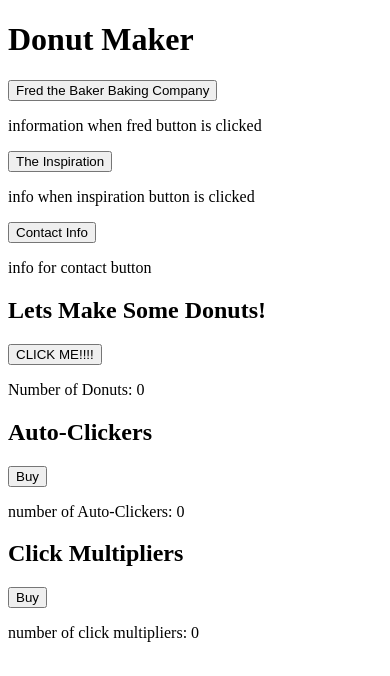
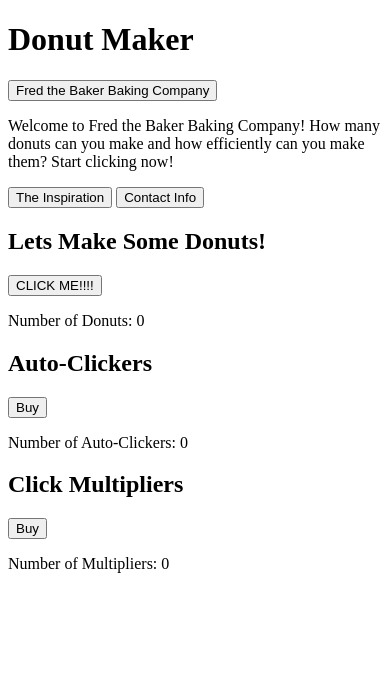
Before and after one commit to 2022-October-Java-PT-Classroom/donut-maker-campbene, a website built with Parcel: page index.html in a window 390 px wide. Both pictures are taken after a click on the button "Fred the Baker Baking Company". Built offline with nearby package versions, Linux system fonts and the light colour scheme.

Commit message:
iteration 3

```diff
--- a/donut-maker-app.js
+++ b/donut-maker-app.js
@@ -1,23 +1,34 @@
-import {DonutMaker} from "./donut-maker.js";
+import { DonutMaker } from "./donut-maker.js";
 
 const donutCount = document.querySelector(".donut_count");
-const autoClickerCount = document.querySelector('.auto_count');
-const multiplierCount = document.querySelector('.multi_count');
-const navButtonFred = document.querySelector('#fred-baker');
-const fredContent = document.querySelector('.fred-content');
-
-const navButtonInsp = document.querySelector('#inspiration');
-const navButtonContact = document.querySelector('#contact');
-
+const autoClickerCount = document.querySelector(".auto_count");
+const multiplierCount = document.querySelector(".multi_count");
+const navButtonFred = document.querySelector("#fred_baker");
+const fredContent = document.querySelector(".fred_content");
+const navButtonInsp = document.querySelector("#inspiration");
+const inspContent = document.querySelector(".inspiration_content");
+const navButtonContact = document.querySelector("#contact");
+const contactContent = document.querySelector(".contact_content");
 
 const appDonutMaker = new DonutMaker();
 renderPage();
 function renderPage() {
-  donutCount.innerHTML= "Number of Donuts: " + appDonutMaker.numDonut;
-  autoClickerCount.innerHTML = "number of Auto-Clickers: " + appDonutMaker.numAutoClicker;
-  multiplierCount.innerHTML = "number of click multipliers: " + appDonutMaker.donutMultiCount;
-  navButtonFred.addEventListener('click', ()=>{
-    fredContent.classList.toggle('show');
+  updateView();
+}
+
+function updateView() {
+  donutCount.innerHTML = "Number of Donuts: " + appDonutMaker.numDonut;
+  autoClickerCount.innerHTML =
+    "Number of Auto-Clickers: " + appDonutMaker.numAutoClicker;
+  multiplierCount.innerHTML =
+    "Number of Multipliers: " + appDonutMaker.donutMultiCount;
+  navButtonFred.addEventListener("click", () => {
+    fredContent.classList.toggle("show");
   });
-
+  navButtonInsp.addEventListener("click", () => {
+    inspContent.classList.toggle("show");
+  });
+  navButtonContact.addEventListener("click", () => {
+    contactContent.classList.toggle("show");
+  });
 }
--- a/donut-maker.js
+++ b/donut-maker.js
@@ -2,9 +2,9 @@ class DonutMaker {
   constructor() {
     this.numDonut = 0;
     this.numAutoClicker = 0;
-    this.autoCost = 2;
+    this.autoCost = 100;
     this.donutMultiCount = 0;
-    this.donutMultiCost = 2;
+    this.donutMultiCost = 10;
   }
 
   addDonuts() {
--- a/index.html
+++ b/index.html
@@ -13,30 +13,37 @@
         <h1 id="header_title">Donut Maker</h1>
         <nav id="header_nav">
           <button id="fred_baker">Fred the Baker Baking Company</button>
-            <p class="fred_content">information when fred button is clicked</p>
+            <p class="fred_content">Welcome to Fred the Baker Baking Company! How many donuts can you make and how efficiently can you make them? Start clicking now!</p>
           <button id="inspiration">The Inspiration</button>
-            <p class="inspiration_content">info when inspiration button is clicked</p>
+            <p class="inspiration_content">The inspiration: <a href="https://orteil.dashnet.org/cookieclicker/" class="cookie">Cookie Clicker</a></p>
           <button id="contact">Contact Info</button>
-            <p class="contact_content">info for contact button</p>
+            <ul class="contact_content">
+              <li><a href="https://campbene.github.io" class="portfolio">My Portfolio</a></li>
+              <li><a href="https://github.com/campbene" class="git_link">My Github</a></li>
+            </ul>
         </nav>
       </header>
       <section id="main">
         <section id="click">
           <h2 class="donutClick_header">Lets Make Some Donuts!</h2>
           <button class="donut_button">CLICK ME!!!!</button>
-          <section class="game_stats">
+          <section class="donut_stats">
             <p class="donut_count"></p>
           </section>
         </section>
         <section id="auto_click">
           <h2 class="autoClicker_header">Auto-Clickers</h2>
           <button class="buy_autoClicker">Buy</button>
-          <p class="auto_count"></p>
+          <section class="auto_clicker_stats">
+            <p class="auto_count"></p>
+          </section>
         </section>
         <section id="click_multiplier">
           <h2 class="click_multiplier_header">Click Multipliers</h2>
           <button class="buy_multiplier">Buy</button>
-          <p class="multi_count"></p>
+          <section class="multiplier_stats">
+            <p class="multi_count"></p>
+          </section>
         </section>
       </section>
     </div>
--- a/resources/css/style.css
+++ b/resources/css/style.css
@@ -0,0 +1,12 @@
+.fred_content{
+    display: none;
+}
+.inspiration_content{
+    display: none;
+}
+.contact_content{
+    display: none;
+}
+.show{
+    display: block;
+}
```
